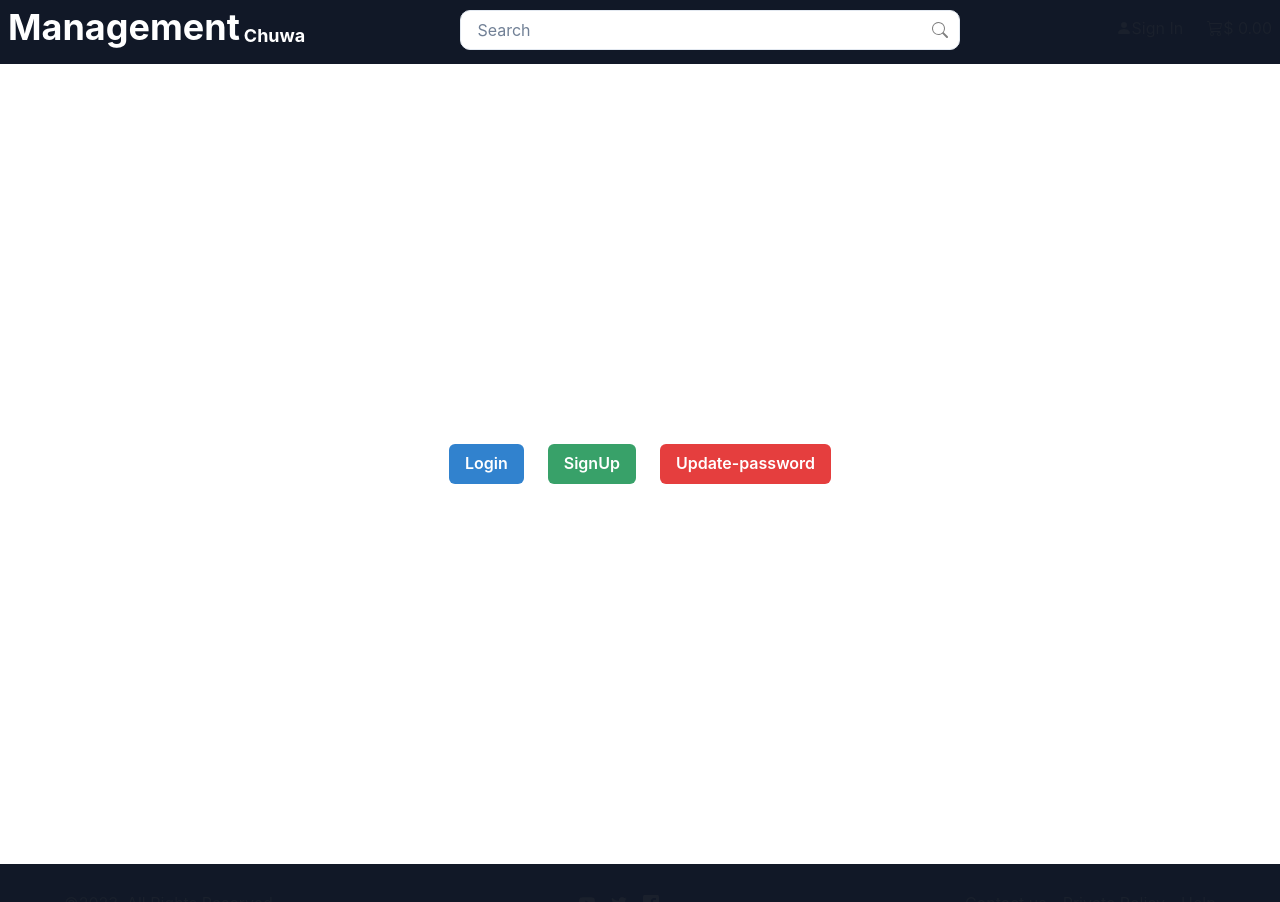
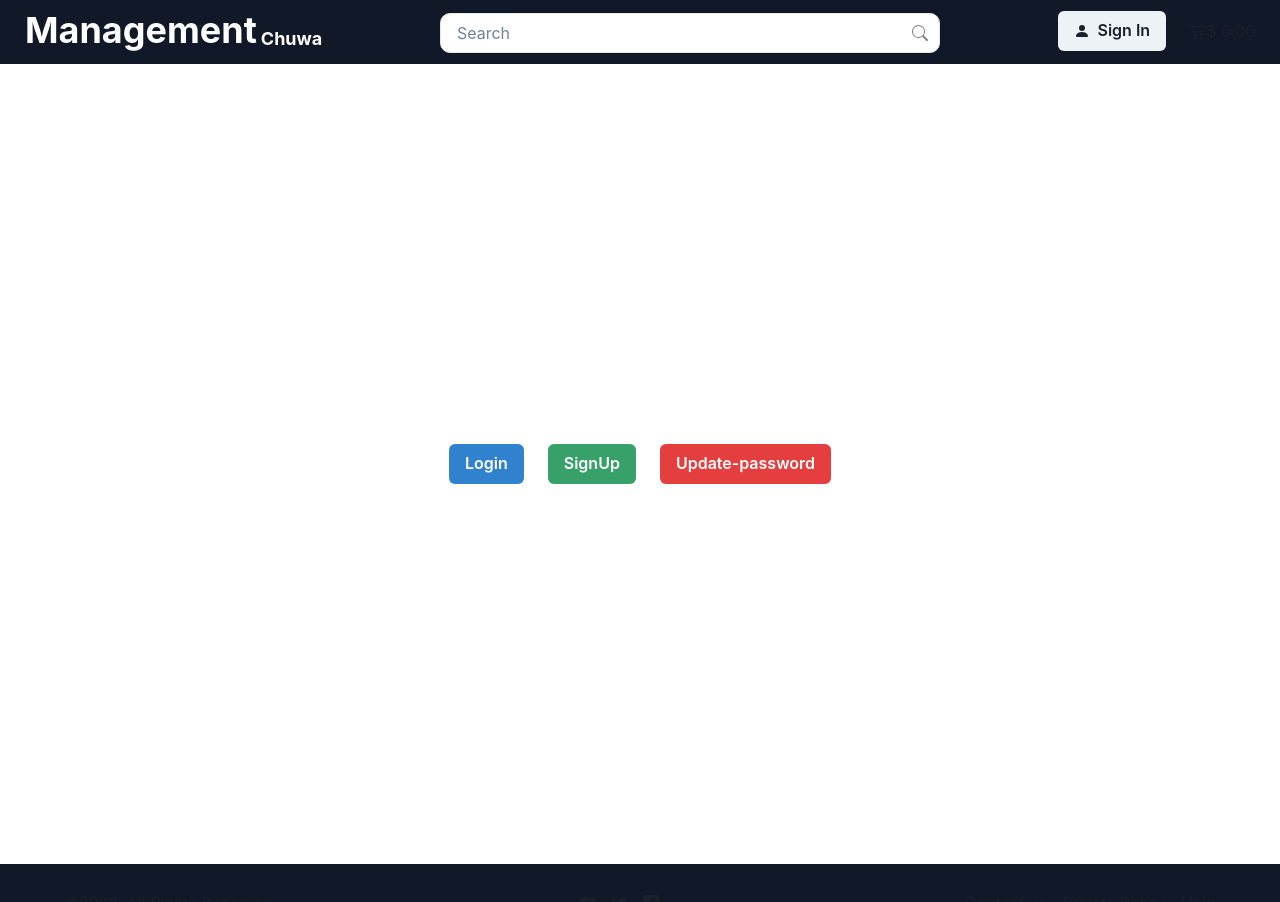
Before and after one commit to Lu0-Wenfeng/PMS, a React (Vite) app in the folder frontend/: page / in a window 1280 px wide. Shown: the top 902 px of the page. Built offline with nearby package versions, Linux system fonts and the light colour scheme.

Commit message:
implemented profile drawer

```diff
--- a/frontend/src/components/Layout/Header.jsx
+++ b/frontend/src/components/Layout/Header.jsx
@@ -9,26 +9,25 @@ import React from "react";
 import Title from "./Title";
 import SearchBar from "../SearchBar";
 import { BsFillPersonFill, BsCart3 } from "react-icons/bs";
+import Profile from "../Profile";
 
 const Header = (onSearch) => {
   const isMobile = useBreakpointValue({ base: true, md: false });
 
   return (
     <Flex
-      px="2"
-      pt="5px"
+      px="25"
+      pt="2"
+      align="center"
       justify="space-between"
       flexDirection={isMobile ? "column" : "row"}
     >
       {isMobile ? (
         <>
-          <Flex justify="space-between">
+          <Flex justify="space-between" align="center">
             <Title mobile={isMobile} />
             <HStack spacing="24px">
-              <Center>
-                <BsFillPersonFill />
-                <Text>Sign In</Text>
-              </Center>
+              <Profile />
               <Center>
                 <BsCart3 />
                 <Text>$ 0.00</Text>
@@ -42,10 +41,7 @@ const Header = (onSearch) => {
           <Title mobile={isMobile} />
           <SearchBar onSearch={onSearch} />
           <HStack spacing="24px">
-            <Center>
-              <BsFillPersonFill />
-              <Text>Sign In</Text>
-            </Center>
+            <Profile />
             <Center>
               <BsCart3 />
               <Text>$ 0.00</Text>
--- /dev/null
+++ b/frontend/src/components/Profile.jsx
@@ -0,0 +1,58 @@
+import {
+  Button,
+  Drawer,
+  DrawerBody,
+  DrawerCloseButton,
+  DrawerContent,
+  DrawerHeader,
+  DrawerOverlay,
+} from "@chakra-ui/react";
+import React, { useState } from "react";
+import { BsFillPersonFill } from "react-icons/bs";
+
+const Profile = () => {
+  const [isDrawerOpen, setIsDrawerOpen] = useState(false);
+
+  const handleUpdatePassword = async () => {
+    try {
+    } catch (error) {}
+  };
+
+  const handleLogout = async () => {
+    try {
+    } catch (error) {}
+  };
+
+  return (
+    <>
+      <Button
+        onClick={() => setIsDrawerOpen(true)}
+        leftIcon={<BsFillPersonFill />}
+        variant="solid"
+      >
+        Sign In
+      </Button>
+      <Drawer
+        isOpen={isDrawerOpen}
+        placement="right"
+        onClose={() => setIsDrawerOpen(false)}
+      >
+        <DrawerOverlay />
+        <DrawerContent>
+          <DrawerCloseButton />
+          <DrawerHeader>Welcome, user!</DrawerHeader>
+          <DrawerBody>
+            <Button mt={4} onClick={handleUpdatePassword}>
+              Update Password
+            </Button>
+            <Button mt={4} colorScheme="red" onClick={handleLogout}>
+              Logout
+            </Button>
+          </DrawerBody>
+        </DrawerContent>
+      </Drawer>
+    </>
+  );
+};
+
+export default Profile;
--- a/frontend/src/pages/AllProductsPage.jsx
+++ b/frontend/src/pages/AllProductsPage.jsx
@@ -169,10 +169,11 @@ const AllProductsPage = () => {
                   </Text>
                 </ChakraLink>
 
-                <HStack>
+                {/* 这里应该是Admin才能看见的功能 */}
+                {/* <HStack>
                   <Button {...buttonStyles}>这里放数量</Button>
-                  <Button>Edit</Button>
-                </HStack>
+                  <Button {...buttonStyles}>Edit</Button>
+                </HStack> */}
               </Box>
             ))}
           </Flex>
```
